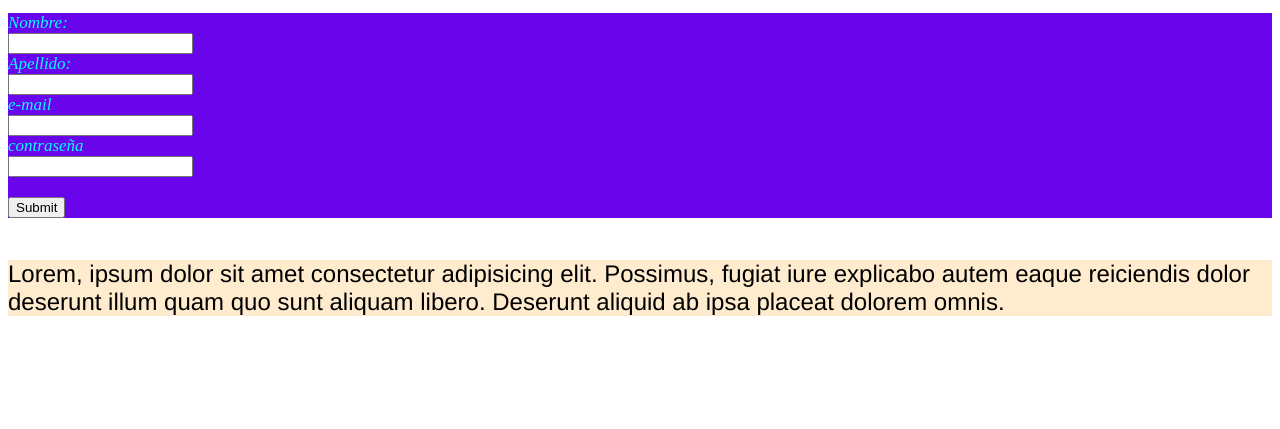
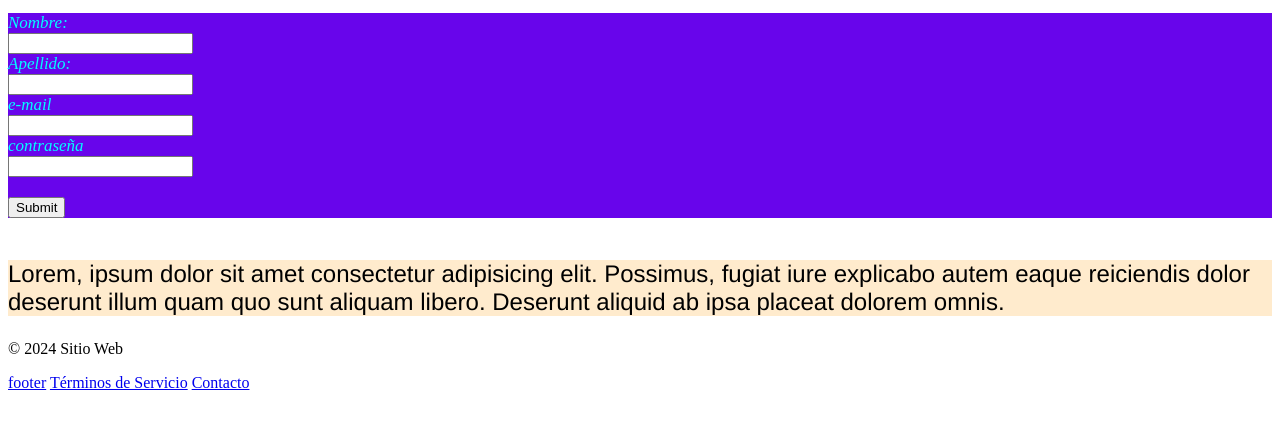
Before and after one commit to Tobimedina/tarea, a plain HTML site: page index.html in a window 1280 px wide. Shown: the part 215-644 px from the top of the page. Drawn offline with Linux system fonts and the light colour scheme.

Commit message:
Update index.html

```diff
--- a/index.html
+++ b/index.html
@@ -31,7 +31,7 @@
       sed rerum.
     </p>
 
-    <form action="" method="post">
+    <form class="fm" action="" method="post">
       <label for="Nombre">Nombre:</label><br />
       <input type="text" name="Nombre" /> <br />
 
@@ -43,11 +43,24 @@
       <label for="contraseña">contraseña</label><br />
       <input type="password" name="contraseña" /><br /><br />
       <input type="submit" />
-    </form> <br>
+    </form>
+    <br />
     <p class="p1">
       Lorem, ipsum dolor sit amet consectetur adipisicing elit. Possimus, fugiat
       iure explicabo autem eaque reiciendis dolor deserunt illum quam quo sunt
       aliquam libero. Deserunt aliquid ab ipsa placeat dolorem omnis.
     </p>
+    <footer>
+      <div>
+          <p>&copy; 2024 Sitio Web</p>
+      </div>
+      <div>
+          <a href="#">footer</a>
+          <a href="#">Términos de Servicio</a>
+          <a href="#">Contacto</a>
+      </div>
+  </footer>
+
+
   </body>
 </html>
```
